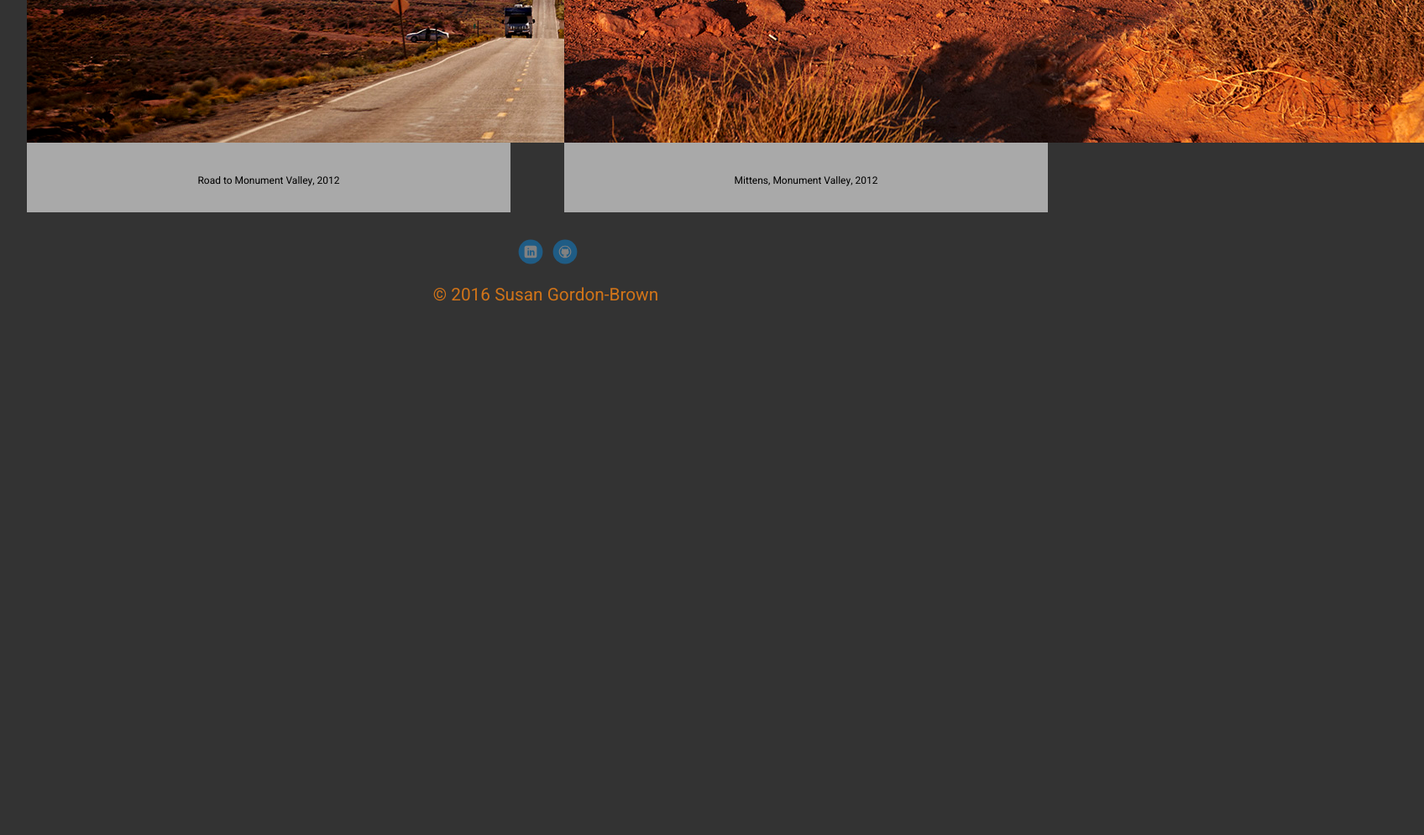
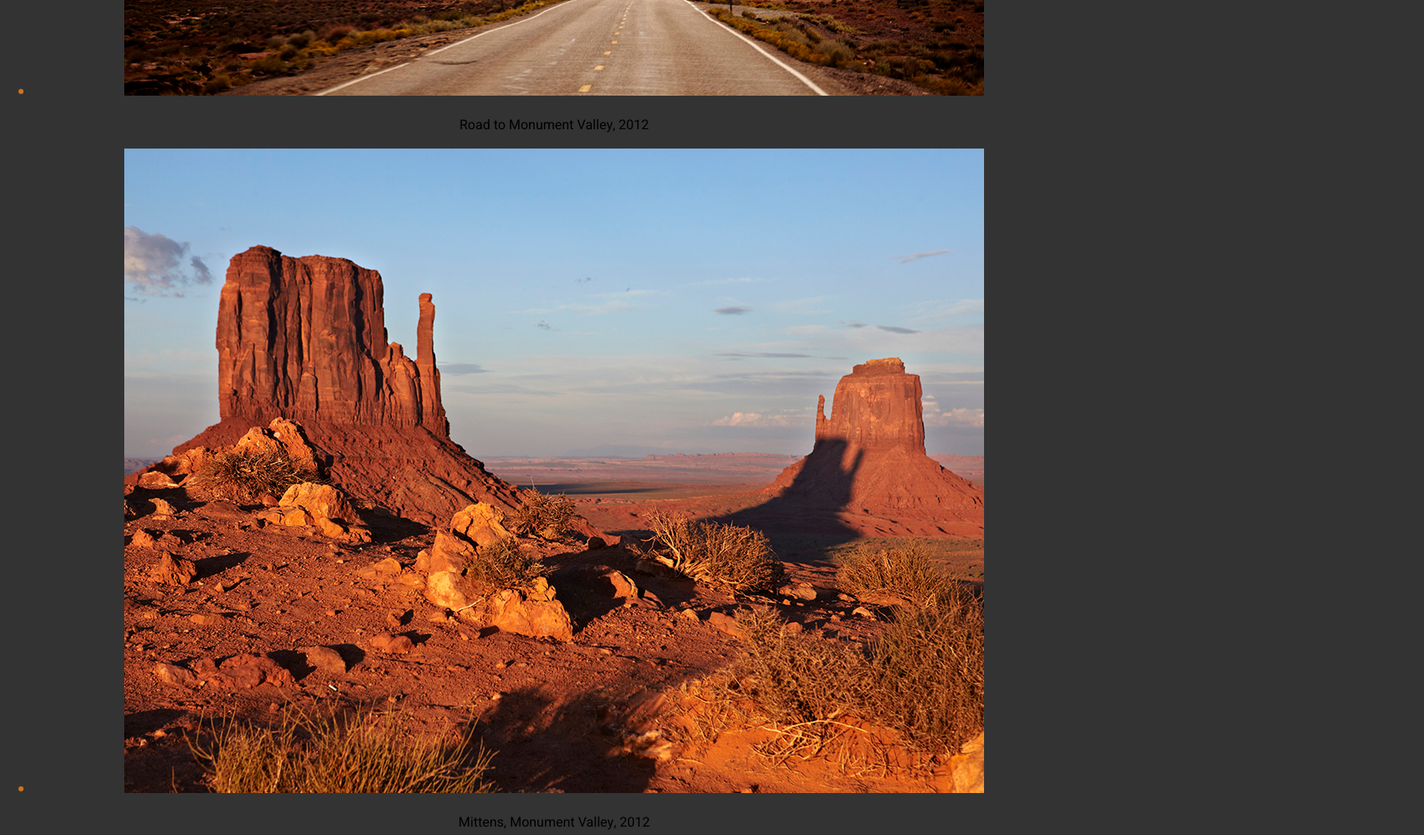
Before and after one commit to sgordonbrown/portfolio, a plain HTML site: page index.html in a window 1280 px wide. Shown: the part 1140-2135 px from the top of the page at 84% size, 1696 px wide, since content can reach past the window. Before the commit the page ends 1608 px from the top, so only its background shows below. Drawn offline with Linux system fonts and the light colour scheme.

Commit message:
styled index pics

```diff
--- a/styles.css
+++ b/styles.css
@@ -98,7 +98,9 @@ header .profile-image {
 .card:hover {
   border-color: #9acd32;
 }
-
+.card img {
+	width: 100%;
+}
 
 footer {
   width: 100%;
@@ -144,40 +146,6 @@ a.social:hover {
 .clearfix {
   clear: both;
 }
-
-/*****************************
-PAGE: HOME
-******************************/
-
-
-#gallery {
-  margin: 0;
-  padding: 0;
-  list-style: none;
-}
-
-#gallery li {
-  float: left;
-  width: 45%;
-  margin: 2.5%;
-  background-color: darkgrey;
-  color: #bdc3c7;
-}
-
-#gallery li a p{
-  margin: 0;
-  padding: 5%;
-  font-size: 0.75em;
-  color: black;
-}
-
-/*****************************
-PAGE: ABOUT
-******************************/
-
-/*****************************
-PAGE: CONTACT
-******************************/
 
 .contact-info {
   list-style: none;
```
